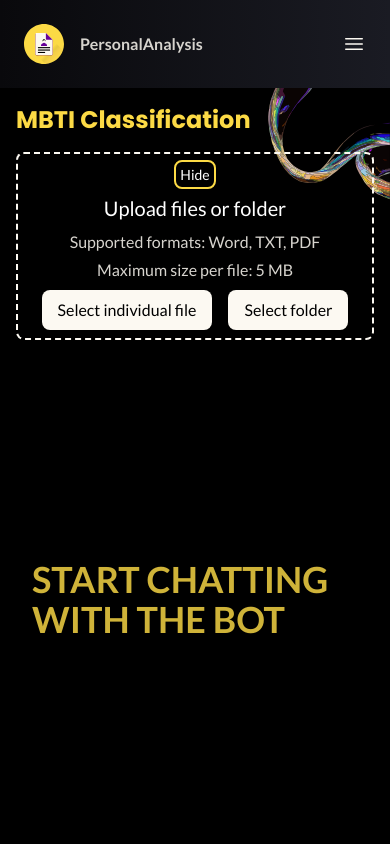
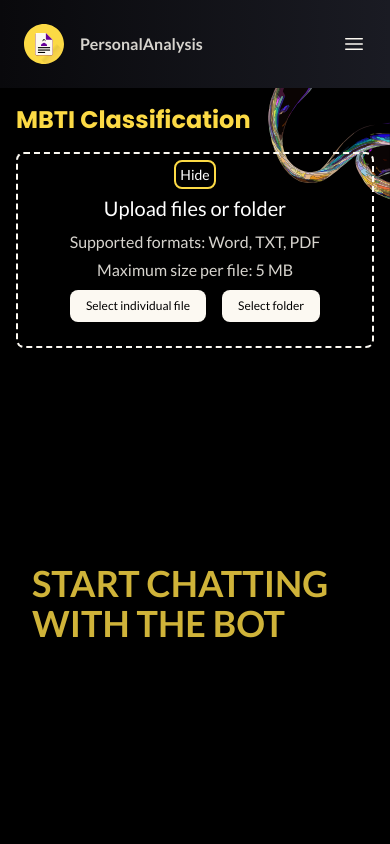
Before and after one commit to IvanGaideek/Front_Personality-Analyzer, a React (Vite) app: page /product/mbti-classification in a window 390 px wide. Shown: the top 844 px of the page. Built offline with nearby package versions, Linux system fonts and the light colour scheme.

Commit message:
fixed bugs in the file and folder downloader

```diff
--- a/src/components/molecules/FileUploadingInChat.jsx
+++ b/src/components/molecules/FileUploadingInChat.jsx
@@ -1,4 +1,11 @@
 import React from 'react'
+
+// Обрезка слов
+const truncateFilename = (filename, maxLength = 38) => {
+	if (filename.length <= maxLength) return filename
+	const partLength = Math.floor((maxLength - 3) / 2)
+	return filename.slice(0, partLength) + '...' + filename.slice(-partLength)
+}
 
 function UploadControls({
 	handleFileChange,
@@ -27,20 +34,20 @@ function UploadControls({
 			<div className='flex flex-row items-center justify-content gap-4'>
 				<label
 					htmlFor='file-upload-single'
-					className='cursor-pointer bg-almost-white text-all-black px-4 py-2 rounded-lg hover:bg-all-black hover:text-almost-white hover:border'
+					className='cursor-pointer bg-almost-white text-all-black text-xs md:text-base px-4 py-2 rounded-lg hover:bg-all-black hover:text-almost-white hover:border'
 				>
 					Select individual file
 				</label>
 				<label
 					htmlFor='file-upload-folder'
-					className='cursor-pointer bg-almost-white text-all-black px-4 py-2 rounded-lg hover:bg-all-black hover:text-almost-white hover:border'
+					className='cursor-pointer bg-almost-white text-all-black text-xs md:text-base px-4 py-2 rounded-lg hover:bg-all-black hover:text-almost-white hover:border'
 				>
 					Select folder
 				</label>
 				{files.length > 0 && (
 					<button
 						onClick={handleClear}
-						className='bg-red-500 text-white px-4 py-2 rounded-lg'
+						className='bg-red-500 text-white text-xs md:text-base px-4 py-2 rounded-lg'
 					>
 						Clear
 					</button>
@@ -64,15 +71,17 @@ function UploadStatus({ error, uploading, uploadSuccess }) {
 
 function FileList({ files }) {
 	return (
-		<>
+		<div className='mt-4 max-h-40 overflow-y-auto'>
 			{files.length > 0 && (
-				<div className='mt-4'>
+				<ul>
 					{files.map(file => (
-						<p key={file.name}>{file.name}</p>
+						<li key={file.name} className='truncate'>
+							{truncateFilename(file.name)}
+						</li>
 					))}
-				</div>
+				</ul>
 			)}
-		</>
+		</div>
 	)
 }
 
--- a/src/components/organisms/ChatMbti.jsx
+++ b/src/components/organisms/ChatMbti.jsx
@@ -21,18 +21,21 @@ export default function FileUpload() {
 	const [uploading, setUploading] = useState(false)
 	const [uploadSuccess, setUploadSuccess] = useState('')
 
-	const handleFileChange = event => {
+	const handleFileChange = async event => {
 		const selectedFiles = Array.from(event.target.files)
+		await removeFiles() // Заблаговременно удалить старые файлы на сервере
 		processFiles(selectedFiles)
 	}
 
-	const handleFolderChange = event => {
+	const handleFolderChange = async event => {
 		const selectedFiles = Array.from(event.target.files)
-		processFiles(selectedFiles)
+		await removeFiles() // Заблаговременно удалить старые файлы на сервере
+		processFiles(selectedFiles, true)
 	}
 
-	const processFiles = selectedFiles => {
+	const processFiles = (selectedFiles, isFolder = false) => {
 		const validFiles = []
+		let totalSize = 0
 
 		selectedFiles.forEach(file => {
 			if (!ACCEPTED_FILE_TYPES.includes(file.type)) {
@@ -42,18 +45,21 @@ export default function FileUpload() {
 				return
 			}
 
-			if (file.size > MAX_FILE_SIZE) {
-				setError(`Error: File ${file.name} exceeds the maximum size of 5 MB.`)
+			totalSize += file.size
+			if (isFolder && totalSize > MAX_FILE_SIZE) {
+				setError(
+					`Error: Total size of the folder exceeds the maximum size of 5 MB.`
+				)
 				return
 			}
 
 			validFiles.push(file)
 		})
 
-		if (validFiles.length > 0) {
-			setFiles(prevFiles => [...prevFiles, ...validFiles])
+		if (validFiles.length > 0 && (!isFolder || totalSize <= MAX_FILE_SIZE)) {
+			setFiles(validFiles) // Заменить старые файлы новыми
 			setError('')
-			uploadFiles(validFiles) // Upload valid files
+			uploadFiles(validFiles) // Загрузить допустимые файлы
 		}
 	}
 
@@ -66,7 +72,7 @@ export default function FileUpload() {
 		try {
 			setUploading(true)
 			setUploadSuccess('')
-			// Assuming you have a function to get CSRF token
+			// Получить CSRF токен для безопасности
 			const token = await getCSRFToken()
 			const response = await fetch('/upload', {
 				method: 'POST',
@@ -88,17 +94,32 @@ export default function FileUpload() {
 		}
 	}
 
+	const removeFiles = async () => {
+		try {
+			// await fetch('/delete', {
+			// 	method: 'DELETE',
+			// 	headers: {
+			// 		'X-CSRF-Token': await getCSRFToken(),
+			// 	},
+			// })
+			setFiles([]) // Очистить локальный список файлов после удаления на сервере
+		} catch (error) {
+			setError('Error: ' + error.message)
+		}
+	}
+
 	const handleDragOver = event => {
 		event.preventDefault()
 		event.stopPropagation()
 	}
 
-	const handleDrop = event => {
+	const handleDrop = async event => {
 		event.preventDefault()
 		event.stopPropagation()
 		const droppedFiles = Array.from(event.dataTransfer.files)
 		if (droppedFiles.length > 0) {
-			processFiles(droppedFiles)
+			await removeFiles() // Заблаговременно удалить старые файлы на сервере
+			processFiles(droppedFiles, true)
 		}
 	}
 
@@ -106,9 +127,10 @@ export default function FileUpload() {
 		setIsVisible(!isVisible)
 	}
 
-	const handleClear = () => {
+	const handleClear = async () => {
+		setError('')
+		await removeFiles() // Заблаговременно удалить старые файлы на сервере
 		setFiles([])
-		setError('')
 		setUploadSuccess('')
 	}
 
```
